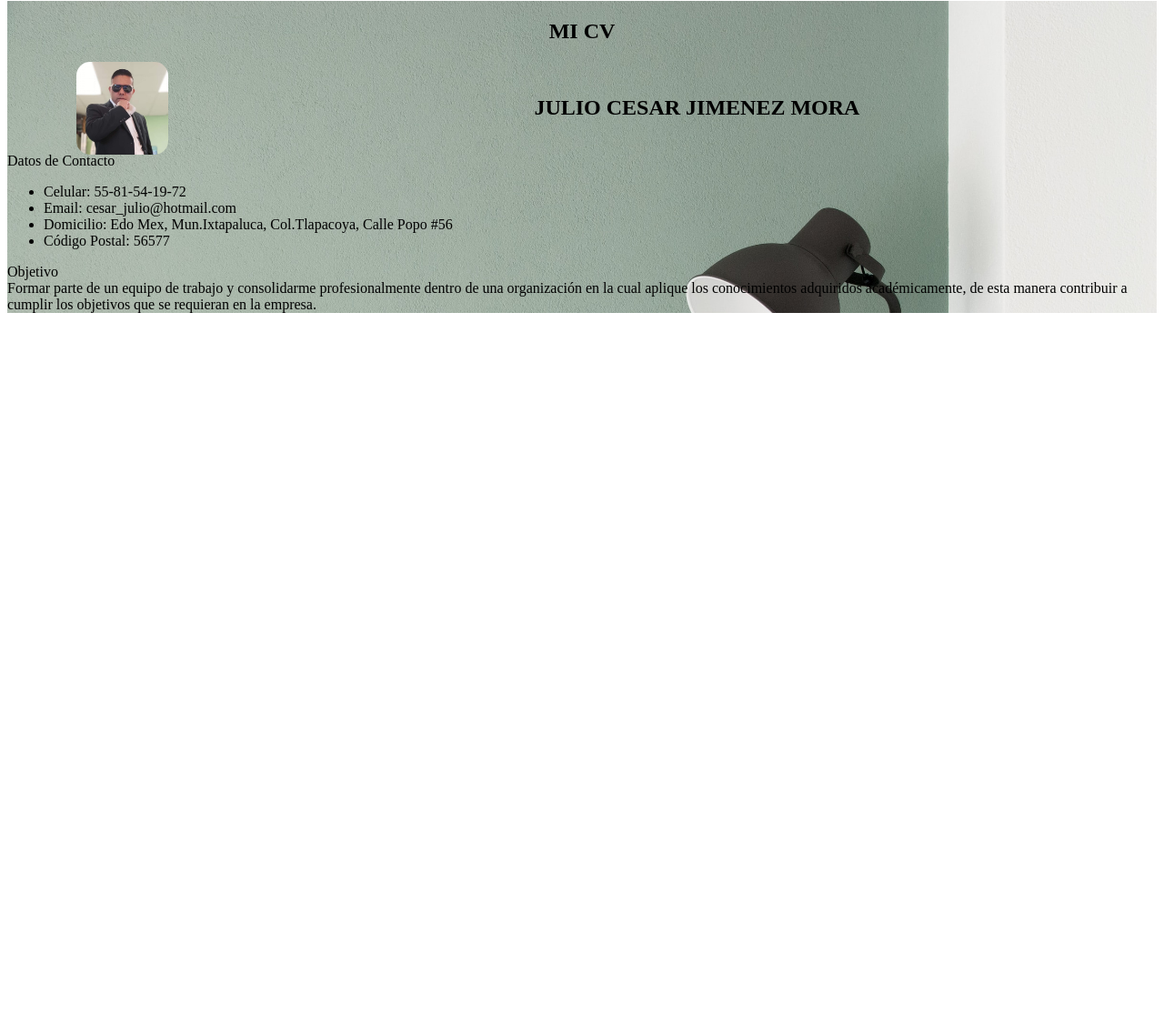
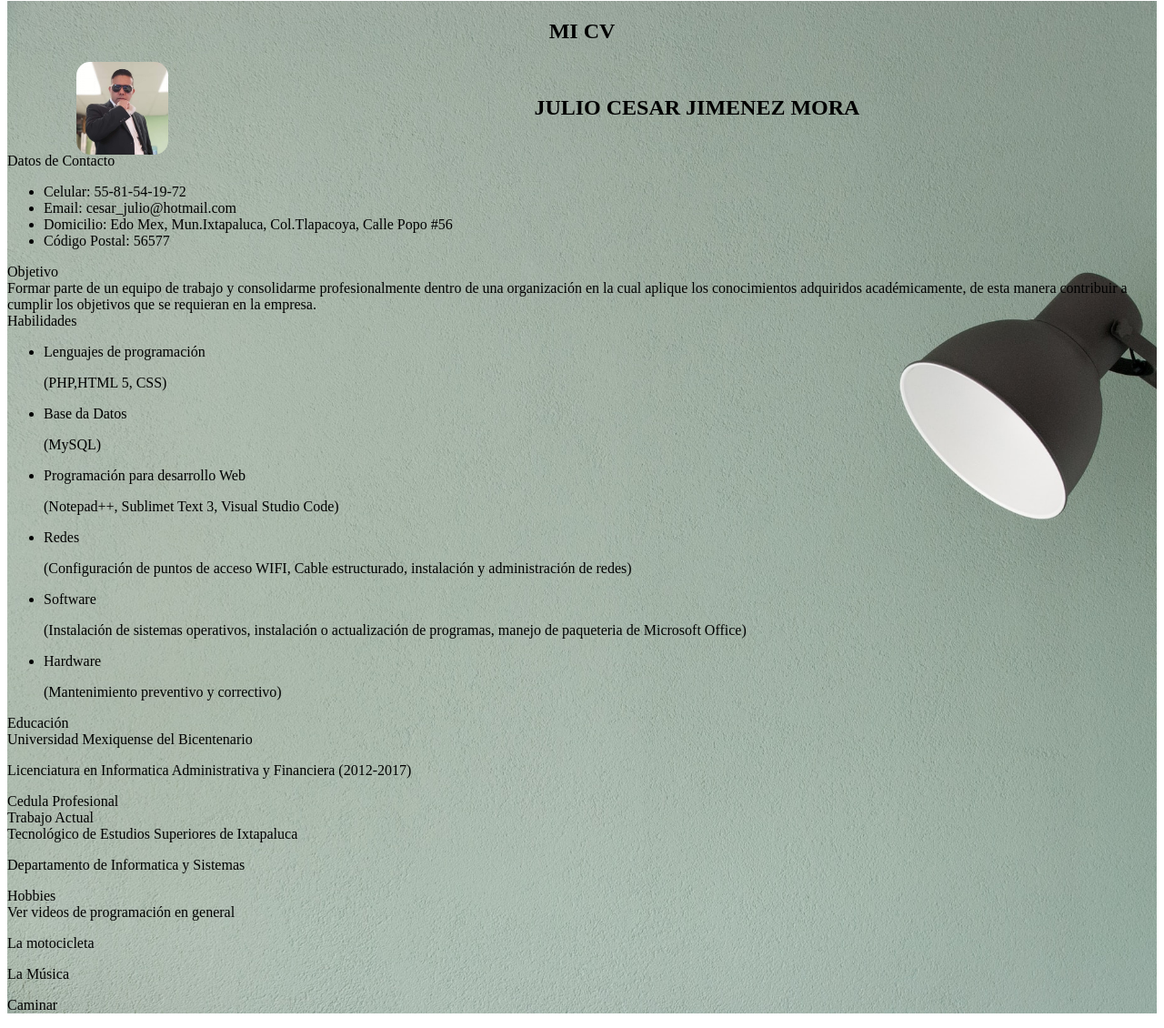
Before and after one commit to Cesarines/MiCV, a plain HTML site: page index.html in a window 1280 px wide. Shown: the part 7-1137 px from the top of the page at 91% size. Before the commit the page ends 800 px from the top, so only its background shows below. Drawn offline with Linux system fonts and the light colour scheme.

Commit message:
Creación del div con la clase skills
Creación de section con datos de habilidades, educación, trabajo actual y hobbies utilizando la clase skills

```diff
--- a/index.html
+++ b/index.html
@@ -40,6 +40,34 @@
               </div>
             </div>
           </section>
+          <section class="date_cv">
+            <div class="contac">
+             <div class="text_campos">Habilidades</div>
+             <ul class="skills">
+               <li>Lenguajes de programación <p>(PHP,HTML 5, CSS)</p></li>
+               <li>Base da Datos <p>(MySQL)</p></li>
+               <li>Programación para desarrollo Web <p>(Notepad++, Sublimet Text 3, Visual Studio Code)</p></li>
+               <li>Redes <p>(Configuración de puntos de acceso WIFI, Cable estructurado, instalación y administración de redes)</p></li>
+               <li>Software<p>(Instalación de sistemas operativos, instalación o actualización de programas, manejo de paqueteria de Microsoft Office)</p></li>
+               <li>Hardware<p>(Mantenimiento preventivo y correctivo)</p></li>
+             </ul>
+            </div>
+            <div class="acerca">
+             <div class="text_campos">Educación</div>
+
+       Universidad Mexiquense del Bicentenario
+       <p>Licenciatura en Informatica Administrativa y Financiera (2012-2017)</p>
+       Cedula Profesional
+       <div class="text_campos">Trabajo Actual</div>
+       Tecnológico de Estudios Superiores de Ixtapaluca<p>Departamento de Informatica y Sistemas</p>
+
+            <div class="text_campos">Hobbies</div>
+       Ver videos de programación en general
+       <p>La motocicleta</p>
+       <p>La Música</p>
+       <p>Caminar</p>
+            </div>
+           </section>
         </div>
     </div>
 </body>
```
